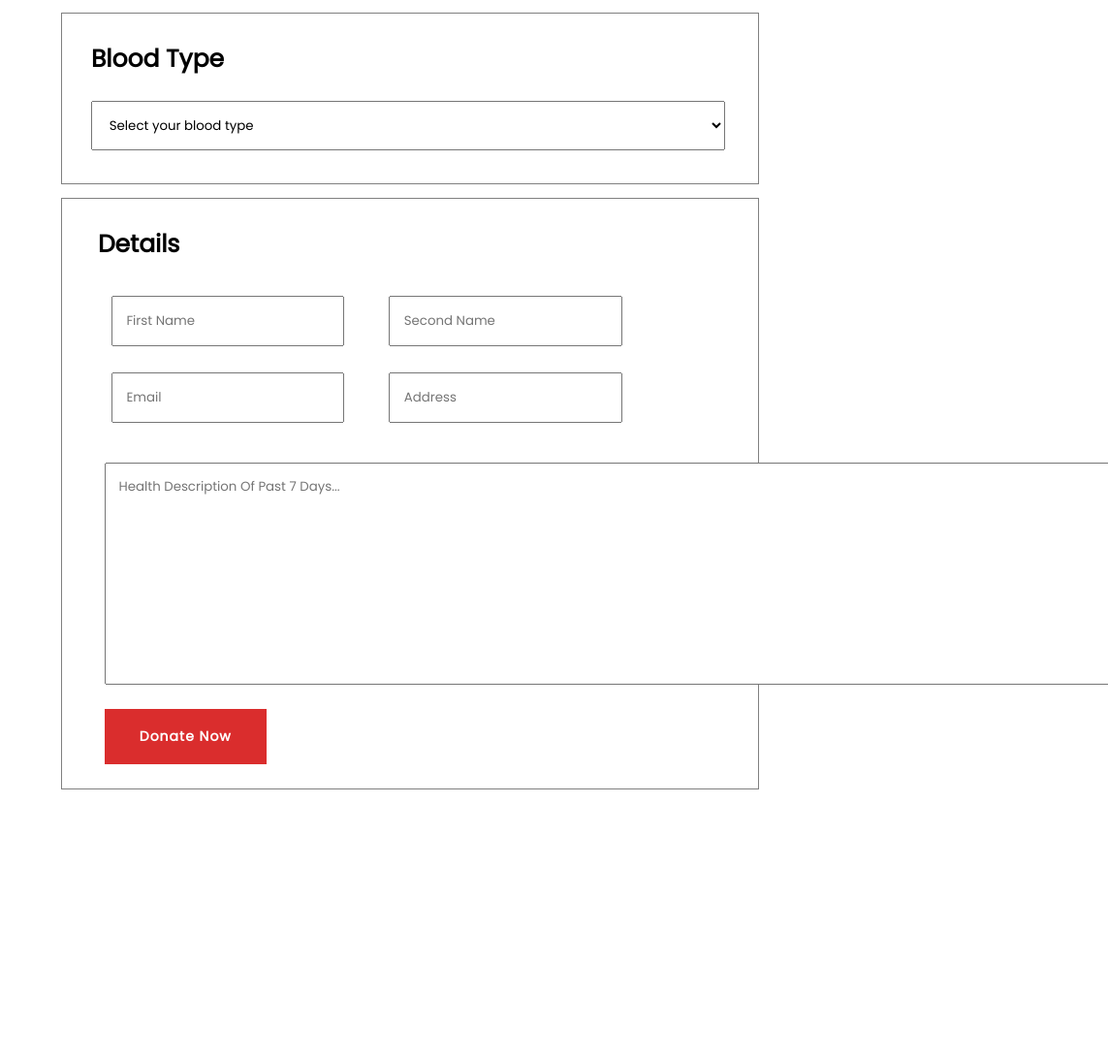
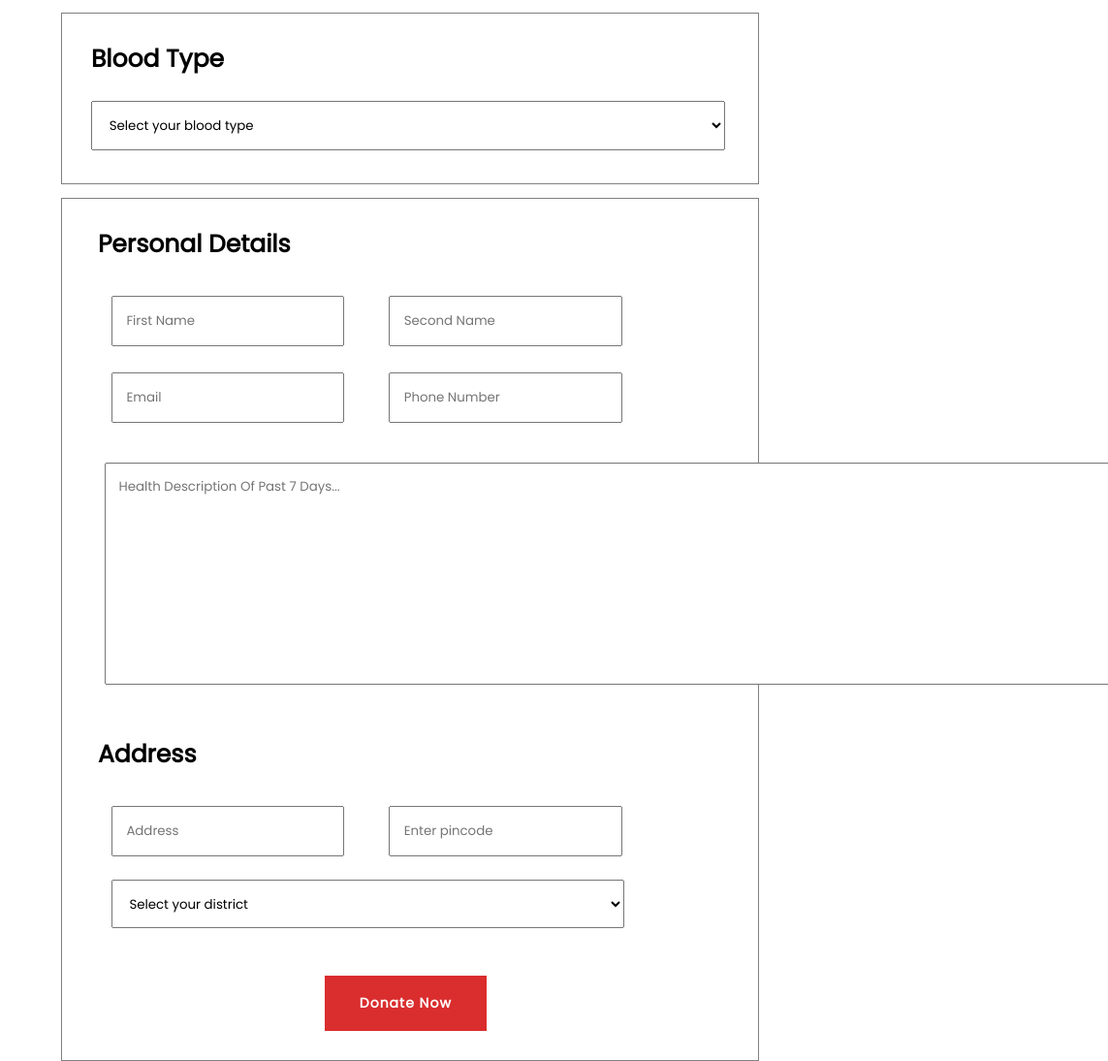
Before and after one commit to tusharn3115/BLOOD-DONATION, a PHP site: page /BloodDonationWebsite/donateBlood.php in a window 1440 px wide; the page is wider, and only the part inside the window is pictured. Shown: the part 767-1861 px from the top of that part at 97% size, without its empty margins (297-1440 px from the left). Before the commit the page ends 1581 px from the top of that part, so only its background shows below. Run offline with PHP 8.4, Linux system fonts and the light colour scheme.

Commit message:
donation form changes with database

```diff
--- a/donateBlood.php
+++ b/donateBlood.php
@@ -6,12 +6,12 @@
     <meta name="viewport" content="width=device-width, initial-scale=1.0">
     <link rel="shortcut icon" href="./favicon.png" type="image/x-icon">
     <title>DONATE BLOOD</title>
-    <link rel="stylesheet" href="./userSideCss/style.css?v=4">
+    <link rel="stylesheet" href="./userSideCss/style.css?v=5">
 
     <script>
         // prevent reload post request
         if (window.history.replaceState) {
-             window.history.replaceState(null, null, window.location.href)
+            window.history.replaceState(null, null, window.location.href)
         }
     </script>
 
@@ -80,7 +80,7 @@
             <h1>Blood Type</h1>
             <form action="donateBlood.php" method="POST">
                 <br><br>
-                <select name="bloodgroup" >
+                <select name="bloodgroup">
                     <option value="default">Select your blood type</option>
                     <option value="A+">A+</option>
                     <option value="A-">A-</option>
@@ -97,13 +97,28 @@
 
 
         <div class="donationForm2">
-            <h1>Details</h1>
-                <input type="text" name="fname" id placeholder="First Name" autocomplete="off" required>
-                <input type="text" name="lname" id placeholder="Second Name" autocomplete="off" required>
-                <input type="email" name="email" id placeholder="Email" autocomplete="off" required>
-                <input type="text" name="address" id placeholder="Address" autocomplete="off" required>
-                <textarea name="case" id cols="90" rows="10" placeholder="Health Description Of Past 7 Days..." required></textarea>
-                <button name="submit">Donate Now</button>
+            <h1>Personal Details</h1>
+            <input type="text" name="fname" id placeholder="First Name" autocomplete="off" required>
+            <input type="text" name="lname" id placeholder="Second Name" autocomplete="off" required>
+            <input type="email" name="email" id="email" placeholder="Email" autocomplete="off" required>
+            <input type="tel" name="phone" id="phone" placeholder="Phone Number" autocomplete="off" required pattern="[0-9]{10}">
+            <textarea name="case" id cols="90" rows="10" placeholder="Health Description Of Past 7 Days..." required></textarea>
+            <br>
+
+
+            <h1>Address</h1>
+            <input type="text" name="address" id="address" placeholder="Address" required>
+            <input type="text" name="pincode" id="pincode" required placeholder="Enter pincode" inputmode="numeric" pattern="[0-9]{6}">
+
+
+            <select name="district" id="district">
+                <option value="default">Select your district</option>
+                <option value="panchkula">Panchkula</option>
+                <option value="chandigarh">Chandigarh</option>
+            </select>
+
+
+            <button name="submit">Donate Now</button>
             </form>
         </div>
     </div>
@@ -115,7 +130,7 @@
 
 <?php
 // connection file included
-require ('connection.php');
+require('connection.php');
 
 if (isset($_REQUEST['submit'])) {
 
@@ -123,20 +138,20 @@ if (isset($_REQUEST['submit'])) {
     $fname = $_REQUEST['fname'];
     $lname = $_REQUEST['lname'];
     $email = $_REQUEST['email'];
+    $phone = $_REQUEST['phone'];
+    $case = $_REQUEST['case'];
     $address = $_REQUEST['address'];
-    $case = $_REQUEST['case'];
+    $pincode = $_REQUEST['pincode'];
+    $district = $_REQUEST['district'];
 
 
-    $insert_query = mysqli_query($con,"insert into dontformdata set type='$bloodgroup',firstname='$fname',lastname='$lname',email='$email',address='$address',description='$case'");
+    $insert_query = mysqli_query($con, "insert into dontformdata set type='$bloodgroup',firstname='$fname',lastname='$lname',email='$email',phone='$phone',description='$case',address='$address',pincode='$pincode',district='$district'");
 
-    if($insert_query>0){
+    if ($insert_query > 0) {
         echo "data inserted successfully";
-    }
-    else{
+    } else {
         echo "Error";
     }
-
-
 }
 
 ?>
--- a/getBlood.php
+++ b/getBlood.php
@@ -5,6 +5,7 @@
     <meta name="viewport" content="width=device-width, initial-scale=1.0">
     <title>Document</title>
     <link rel="stylesheet" href="./userSideCss/style.css?v=8">
+    <link rel="stylesheet" href="./userSideCss/getBlood.css?v=9">
 </head>
 <body>
 
@@ -34,8 +35,8 @@
 <h1>Blood Stock Availability</h1>
 <hr>
 <br>
+<div class="searchBlood">
 <h3>Search Blood Stock</h3>
-<div class="searchBlood">
     <form action="">
     <select name="selectBlood" >
                     <option value="default">Select for blood type</option>
--- a/userSideCss/style.css
+++ b/userSideCss/style.css
@@ -728,7 +728,7 @@ header .list {
   border: 1px solid grey;
   text-align: left;
   width: 50%;
-  height: 610px;
+  height: 890px;
   margin-top: 1%;
   margin-left: 25%;
   padding-left: 30px;
@@ -756,6 +756,20 @@ header .list {
   border: 1px solid rgb(218, 45, 45);
 } */
 
+/* phone number validation */
+.donationForm2 #phone {
+  outline: 0;
+
+}
+
+.donationForm2 #phone:valid {
+  border-color: green;
+}
+
+.donationForm2 #phone:focus:invalid {
+  border-color: red;
+}
+
 .donationForm2 textarea {
   display: flex;
   padding: 2%;
@@ -764,15 +778,44 @@ header .list {
   resize: none;
 }
 
+
+/* pincode validation */
+.donationForm2 #pincode {
+  outline: 0;
+
+}
+
+.donationForm2 #pincode:valid {
+  border-color: green;
+}
+
+.donationForm2 #pincode:focus:invalid {
+  border-color: red;
+}
+
+
+
+
+/* select tag */
+.donationForm2 select#district{
+  margin-top: 2.5%;
+  width: 77%;
+  padding: 2%;
+  margin-left: 3%;
+}
+
+
+
+
+/* button */
 .donationForm2 button {
-  margin-top: 3.5%;
-  margin-left: 2%;
+  margin-top: 7%;
+  margin-left: 35%;
   padding: 2%;
   background-color: rgb(218, 45, 45);
   color: white;
   font-weight: bolder;
   border: none;
-  /* border-radius: 6px; */
 }
 
 .donationForm2 button {
```
Also changed, not shown: other parts of userSideCss/style.css (+0 -54 lines), userSideCss/getBlood.css (+46 -25 lines), pexels-anna-shvets-3786166.jpg (added).
